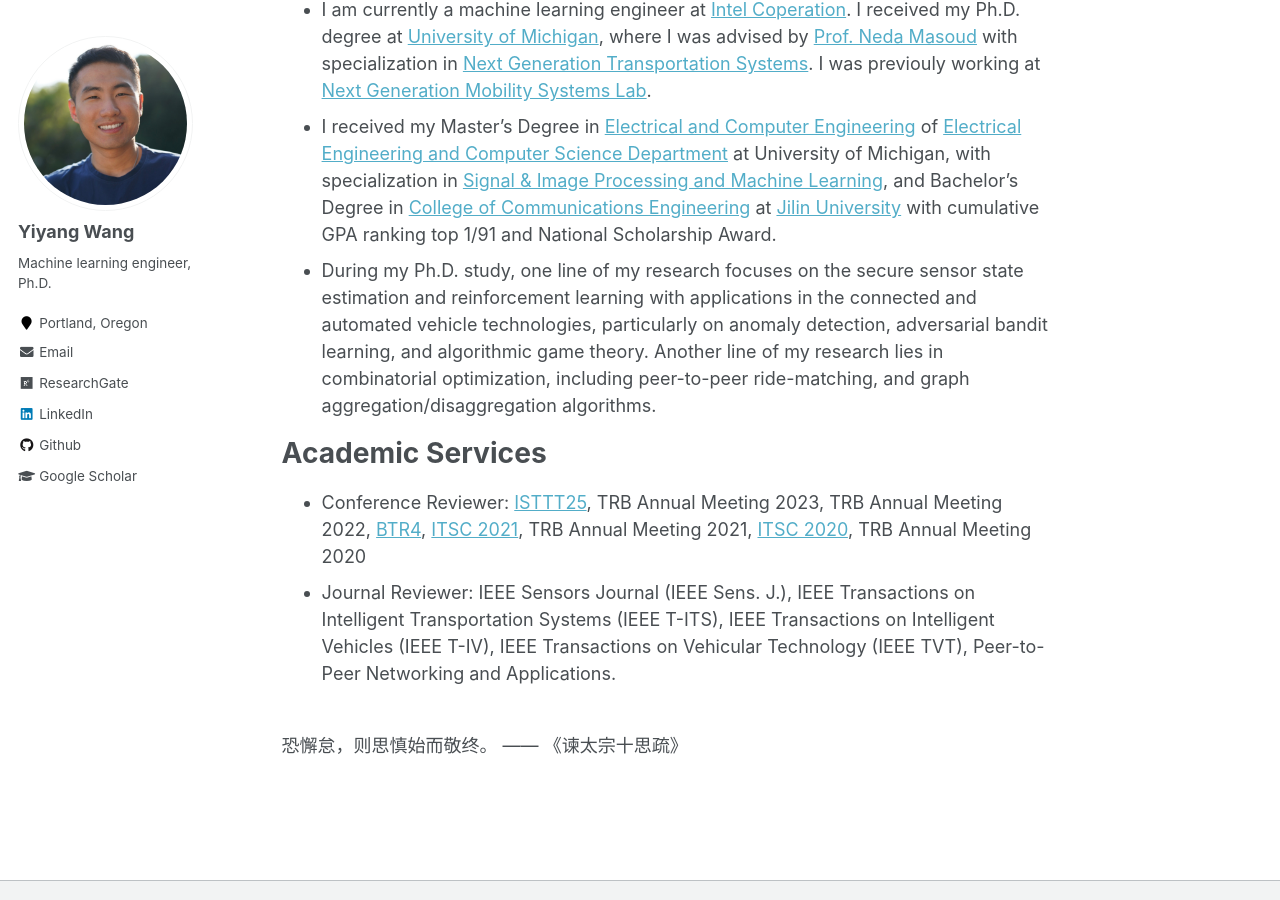
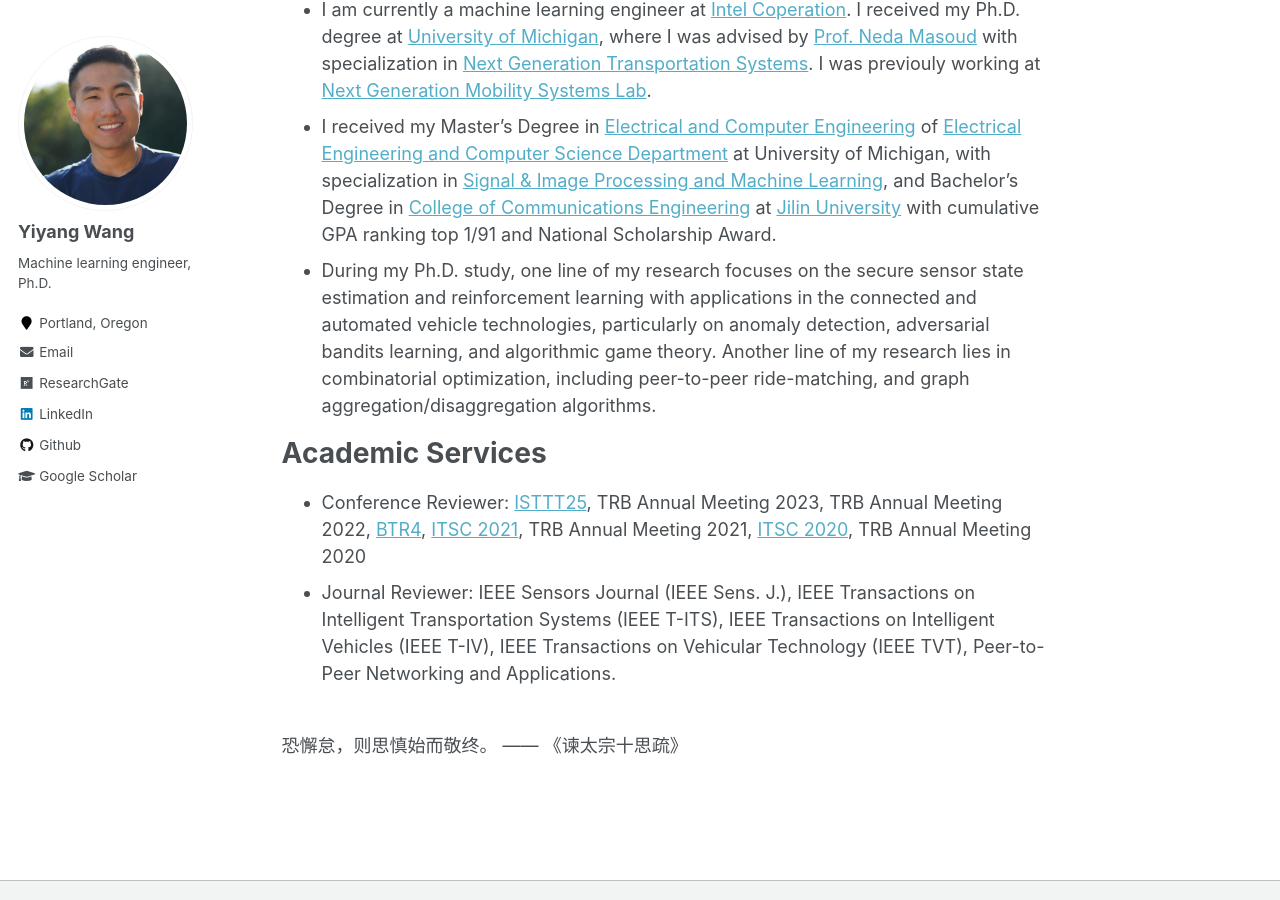
Before and after one commit to yiyangwan/yiyangwan.github.io, a Jekyll site: the page built from _pages/about.md, in a window 1280 px wide and 900 px high, scrolled down 613 px. Built offline with Jekyll 4.4.1, drawn with Linux system fonts in a browser that asks for light colours.

Commit message:
Update about.md

```diff
--- a/_pages/about.md
+++ b/_pages/about.md
@@ -21,7 +21,7 @@ redirect_from:
 <!-- in the [Department of Civil and Environmental Engineering](https://cee.engin.umich.edu/)  -->
 at [University of Michigan](https://umich.edu/), where I was advised by [Prof. Neda Masoud](https://cee.engin.umich.edu/people/masoud-neda/) with specialization in [Next Generation Transportation Systems](https://cee.engin.umich.edu/research/infrastructure/transportation/). I was previouly working at [Next Generation Mobility Systems Lab](http://www-personal.umich.edu/~nmasoud/index.html).
 * I received my Master's Degree in [Electrical and Computer Engineering](https://ece.engin.umich.edu/) of [Electrical Engineering and Computer Science Department](https://eecs.engin.umich.edu/) at University of Michigan, with specialization in [Signal & Image Processing and Machine Learning](https://ece.engin.umich.edu/research/research-areas/signal-image-processing-and-machine-learning/), and Bachelor's Degree in [College of Communications Engineering](https://dce.jlu.edu.cn/ENGLISH/HOM.htm) at [Jilin University](http://global.jlu.edu.cn/) with cumulative GPA ranking top 1/91 and National Scholarship Award.
-* During my Ph.D. study, one line of my research focuses on the secure sensor state estimation and reinforcement learning with applications in the connected and automated vehicle technologies, particularly on anomaly detection, adversarial bandit learning, and algorithmic game theory. Another line of my research lies in combinatorial optimization, including peer-to-peer ride-matching, and graph aggregation/disaggregation algorithms.
+* During my Ph.D. study, one line of my research focuses on the secure sensor state estimation and reinforcement learning with applications in the connected and automated vehicle technologies, particularly on anomaly detection, adversarial bandits learning, and algorithmic game theory. Another line of my research lies in combinatorial optimization, including peer-to-peer ride-matching, and graph aggregation/disaggregation algorithms.
 
 # Academic Services
 * Conference Reviewer: [ISTTT25](https://limos.engin.umich.edu/isttt25/), TRB Annual Meeting 2023, TRB Annual Meeting 2022, [BTR4](https://easychair.org/cfp/BTR4), [ITSC 2021](https://2021.ieee-itsc.org/), TRB Annual Meeting 2021, [ITSC 2020](https://www.ieee-itsc2020.org/), TRB Annual Meeting 2020
```
